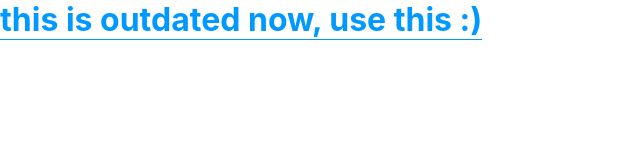
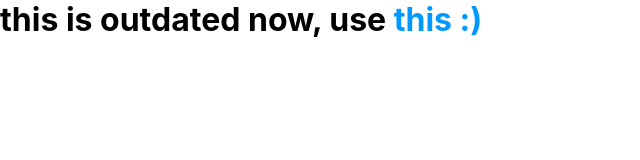
Before and after one commit to skyrossm/redm-natives, a plain HTML site: page index.html in a window 1280 px wide. Shown: the whole page, without its empty margins (0-640 px from the left). Drawn offline with Linux system fonts and the light colour scheme.

Commit message:
better link

```diff
--- a/index.html
+++ b/index.html
@@ -9,7 +9,7 @@
 </head>
 
 <body>
-    <h1><a href="https://vespura.com/doc/natives/"> this is outdated now, use this :)</a></h1>
+    <h1> this is outdated now, use <a href="https://vespura.com/doc/natives/">this :)</a></h1>
 </body>
 
 </html>
```
